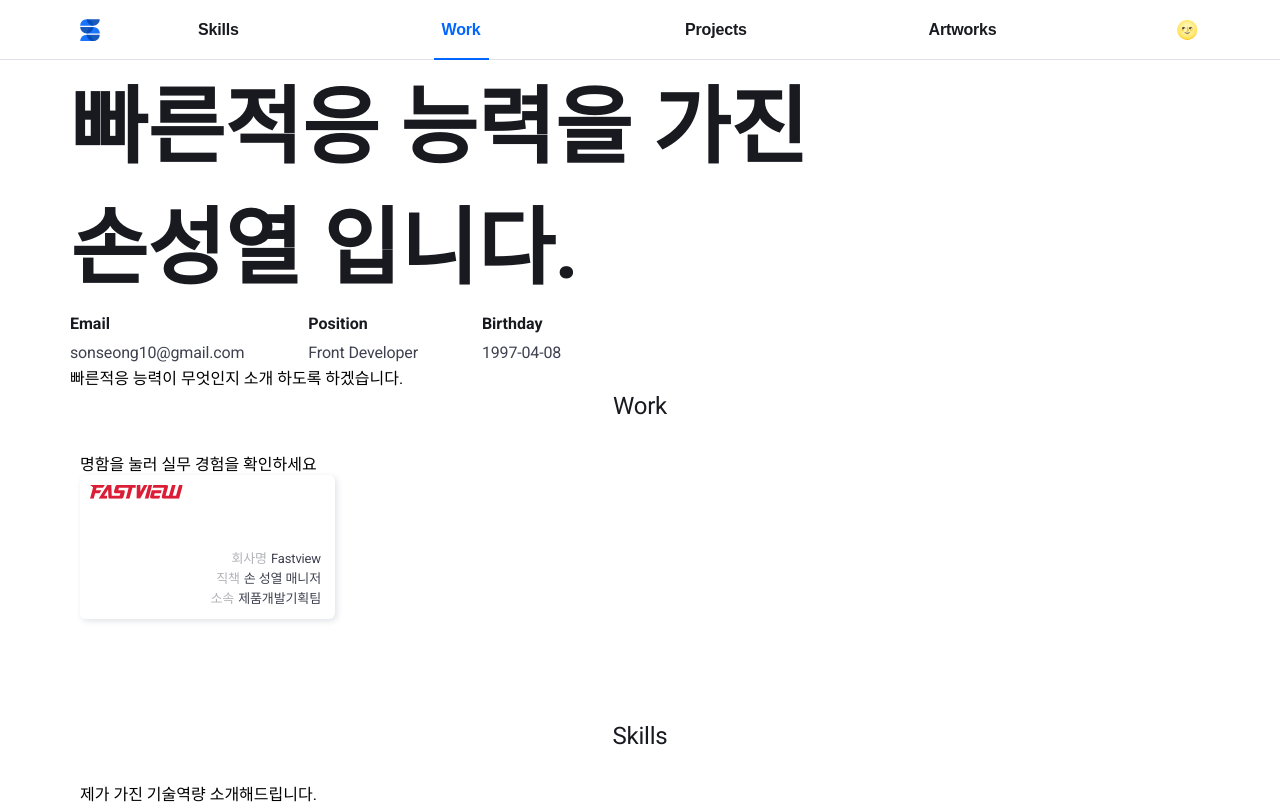
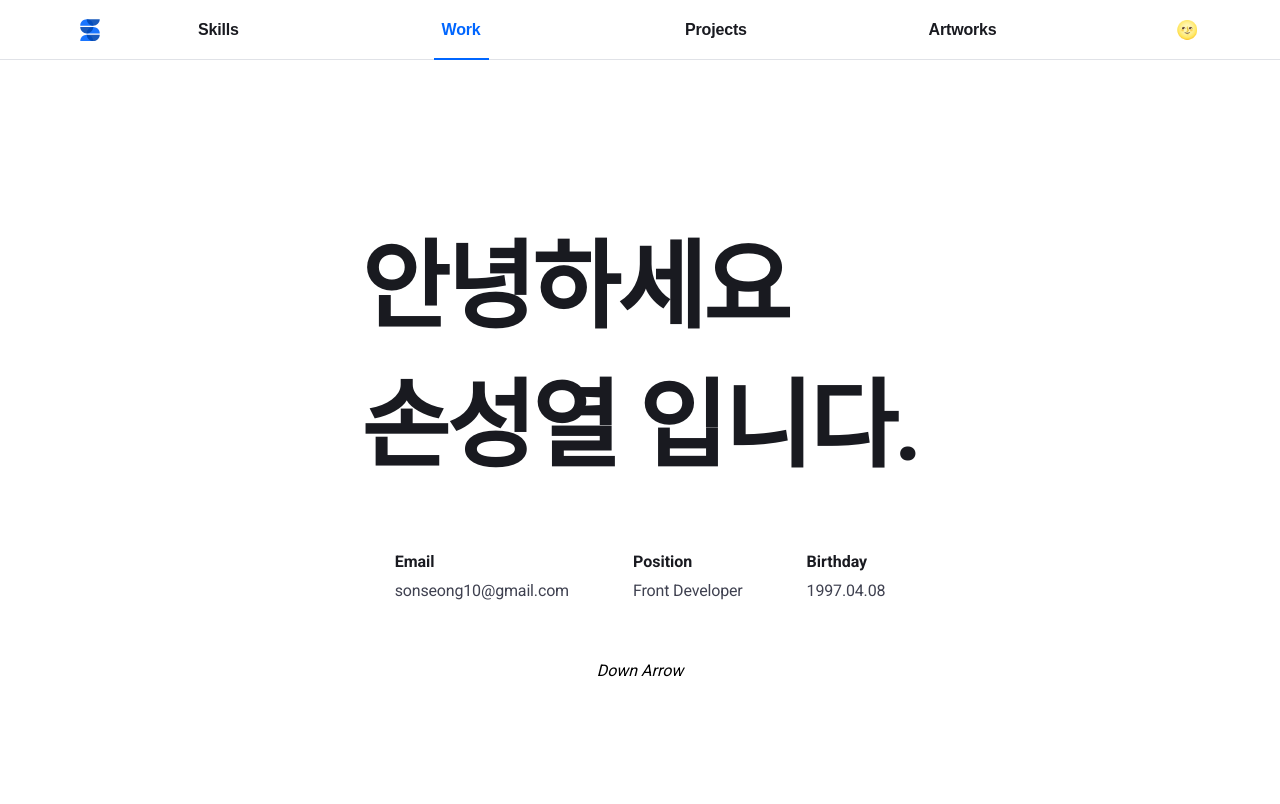
Before and after one commit to sonseong10/self-portfolio, a React (Create React App) app: page / in a window 1280 px wide. Shown: the top 804 px of the page. Built offline with nearby package versions, Linux system fonts and the light colour scheme; no server answers; the database is empty.

Commit message:
🚧 retuch main section

```diff
--- a/src/pages/main/components/home/home.tsx
+++ /dev/null
@@ -1,159 +0,0 @@
-import media from 'assets/styles/constants/media';
-import palette from 'assets/styles/constants/palette';
-import typography from 'assets/styles/constants/typograpy';
-import {Container} from 'components/common/layout';
-import React from 'react';
-import styled from 'styled-components';
-
-const Home = () => {
-  return (
-    <Container>
-      <HomeLeft>
-        <h1>
-          빠른적응 능력을 가진
-          <br /> 손성열 입니다.
-        </h1>
-      </HomeLeft>
-
-      <HomeRight>
-        <dl>
-          <div>
-            <dt>Email</dt>
-            <dd>
-              <a href="mailto:sonseong10@gmail.com">sonseong10@gmail.com</a>
-            </dd>
-          </div>
-
-          <div>
-            <dt>Position</dt>
-            <dd>Front Developer</dd>
-          </div>
-
-          <div>
-            <dt>Birthday</dt>
-            <dd>
-              <time dateTime="1997-04-08">1997-04-08</time>
-            </dd>
-          </div>
-        </dl>
-      </HomeRight>
-
-      <span>빠른적응 능력이 무엇인지 소개 하도록 하겠습니다.</span>
-    </Container>
-  );
-};
-export default React.memo(Home);
-
-// const HomeWrapper = styled.div`
-//   display: flex;
-//   flex-wrap: wrap;
-//   align-items: center;
-//   justify-content: center;
-//   flex-direction: column;
-//   height: calc(100vh - 60px);
-
-//   ${media.desktop} {
-//     justify-content: space-between;
-//     flex-direction: row;
-//   }
-// `;
-
-const HomeLeft = styled.div`
-  margin-bottom: 80px;
-
-  h1,
-  p {
-    font-style: normal;
-    /* text-align: left; */
-    margin: 0;
-  }
-
-  h1 {
-    margin-bottom: 8px;
-    font-size: 62px;
-    color: ${palette.gray[100]};
-  }
-
-  p {
-    ${typography.small}
-    color: ${palette.gray[200]};
-    text-align: center;
-  }
-
-  ${media.tablet} {
-    h1 {
-      margin-bottom: 12px;
-      font-size: 84px;
-    }
-  }
-
-  ${media.desktop} {
-    margin-bottom: 0;
-
-    p {
-      ${typography.base}
-      text-align: left;
-    }
-  }
-`;
-
-const HomeRight = styled.div`
-  dl {
-    display: flex;
-    align-items: center;
-    justify-content: flex-start;
-    flex-direction: column;
-    margin: 0;
-
-    div {
-      text-align: center;
-
-      dt {
-        margin-bottom: 8px;
-        color: ${palette.gray[100]};
-        font-weight: 700;
-      }
-
-      dd,
-      a {
-        ${typography.base}
-        color: ${palette.gray[200]};
-      }
-
-      dd {
-        margin-left: 0;
-      }
-
-      a {
-        text-decoration: none;
-
-        :active {
-          opacity: 0.4;
-        }
-
-        ${media.desktop} {
-          :hover {
-            opacity: 0.4;
-          }
-        }
-      }
-    }
-
-    div:not(:last-child) {
-      margin-bottom: 24px;
-    }
-
-    ${media.tablet} {
-      flex-direction: row;
-
-      div {
-        text-align: left;
-      }
-
-      div:not(:last-child) {
-        margin-right: 64px;
-        margin-bottom: 0;
-      }
-    }
-  }
-`;
--- /dev/null
+++ b/src/pages/main/components/main/index.tsx
@@ -0,0 +1,149 @@
+import media from 'assets/styles/constants/media';
+import palette from 'assets/styles/constants/palette';
+import typography from 'assets/styles/constants/typograpy';
+import {Container} from 'components/common/layout';
+import React from 'react';
+import styled from 'styled-components';
+
+const HomeWrapper = styled.div`
+  position: relative;
+  display: flex;
+  flex-wrap: wrap;
+  align-items: center;
+  justify-content: center;
+  flex-direction: column;
+  height: calc(100vh - 60px);
+
+  i {
+    position: absolute;
+    bottom: 120px;
+    left: 50%;
+    transform: translateX(-50%);
+  }
+`;
+
+const HomeLeft = styled.div`
+  h1 {
+    margin-top: 0;
+    margin-bottom: 1.5rem;
+    font-size: 3rem;
+    font-weight: 800;
+    letter-spacing: -0.03em;
+    color: ${palette.gray[100]};
+  }
+
+  ${media.tablet} {
+    h1 {
+      font-size: 82px;
+    }
+  }
+
+  ${media.desktop} {
+    h1 {
+      margin-bottom: 3rem;
+      font-size: 6rem;
+    }
+  }
+`;
+
+const HomeRight = styled.div`
+  dl {
+    display: flex;
+    align-items: center;
+    justify-content: flex-start;
+    flex-direction: column;
+    margin-bottom: 3rem;
+
+    div {
+      text-align: center;
+
+      dt {
+        margin-bottom: 8px;
+        color: ${palette.gray[100]};
+        font-weight: 700;
+      }
+
+      dd,
+      a {
+        ${typography.base}
+        color: ${palette.gray[200]};
+      }
+
+      dd {
+        margin-left: 0;
+      }
+
+      a {
+        text-decoration: none;
+
+        :active {
+          opacity: 0.4;
+        }
+
+        ${media.desktop} {
+          :hover {
+            opacity: 0.4;
+          }
+        }
+      }
+    }
+
+    div:not(:last-child) {
+      margin-bottom: 24px;
+    }
+
+    ${media.tablet} {
+      flex-direction: row;
+
+      div {
+        text-align: left;
+      }
+
+      div:not(:last-child) {
+        margin-right: 64px;
+        margin-bottom: 0;
+      }
+    }
+  }
+`;
+
+function Main(): JSX.Element {
+  return (
+    <Container>
+      <HomeWrapper>
+        <HomeLeft>
+          <h1>
+            안녕하세요
+            <br /> 손성열 입니다.
+          </h1>
+        </HomeLeft>
+
+        <HomeRight>
+          <dl>
+            <div>
+              <dt>Email</dt>
+              <dd>
+                <a href="mailto:sonseong10@gmail.com">sonseong10@gmail.com</a>
+              </dd>
+            </div>
+
+            <div>
+              <dt>Position</dt>
+              <dd>Front Developer</dd>
+            </div>
+
+            <div>
+              <dt>Birthday</dt>
+              <dd>
+                <time dateTime="1997-04-08">1997.04.08</time>
+              </dd>
+            </div>
+          </dl>
+        </HomeRight>
+
+        <i>Down Arrow</i>
+      </HomeWrapper>
+    </Container>
+  );
+}
+export default React.memo(Main);
--- a/src/pages/main/index.tsx
+++ b/src/pages/main/index.tsx
@@ -11,7 +11,7 @@ import Promotion from 'pages/main/components/promotion/promotion';
 import Artwork from 'pages/main/components/artwork';
 import GlobalFooter from 'components/layout/footer/global-footer';
 import useTheme from 'utils/useTheme';
-import Home from './components/home/home';
+import Home from './components/main';
 import Spinner from 'components/spinner/spinner';
 import History from './components/work/index';
 
```
